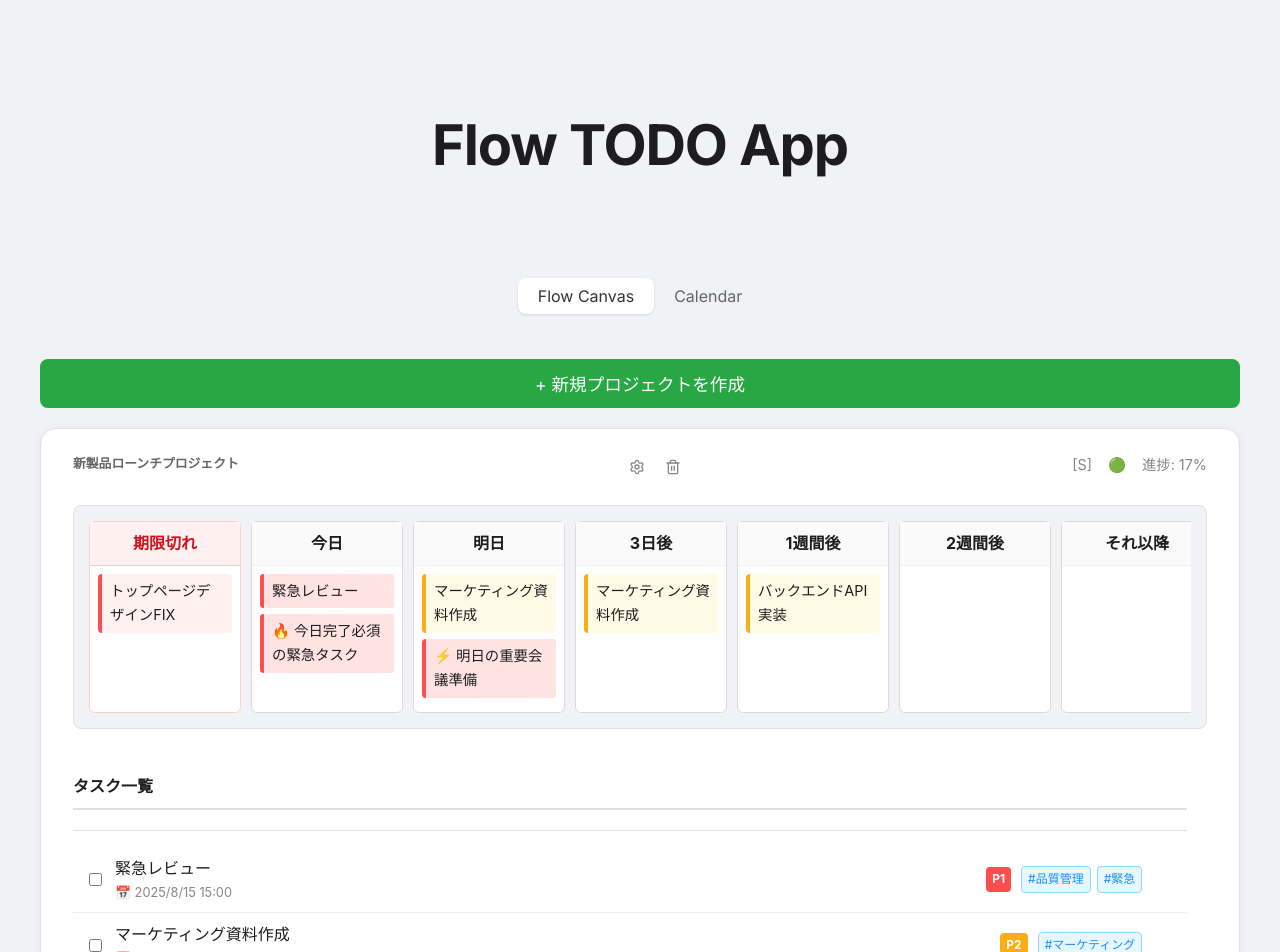
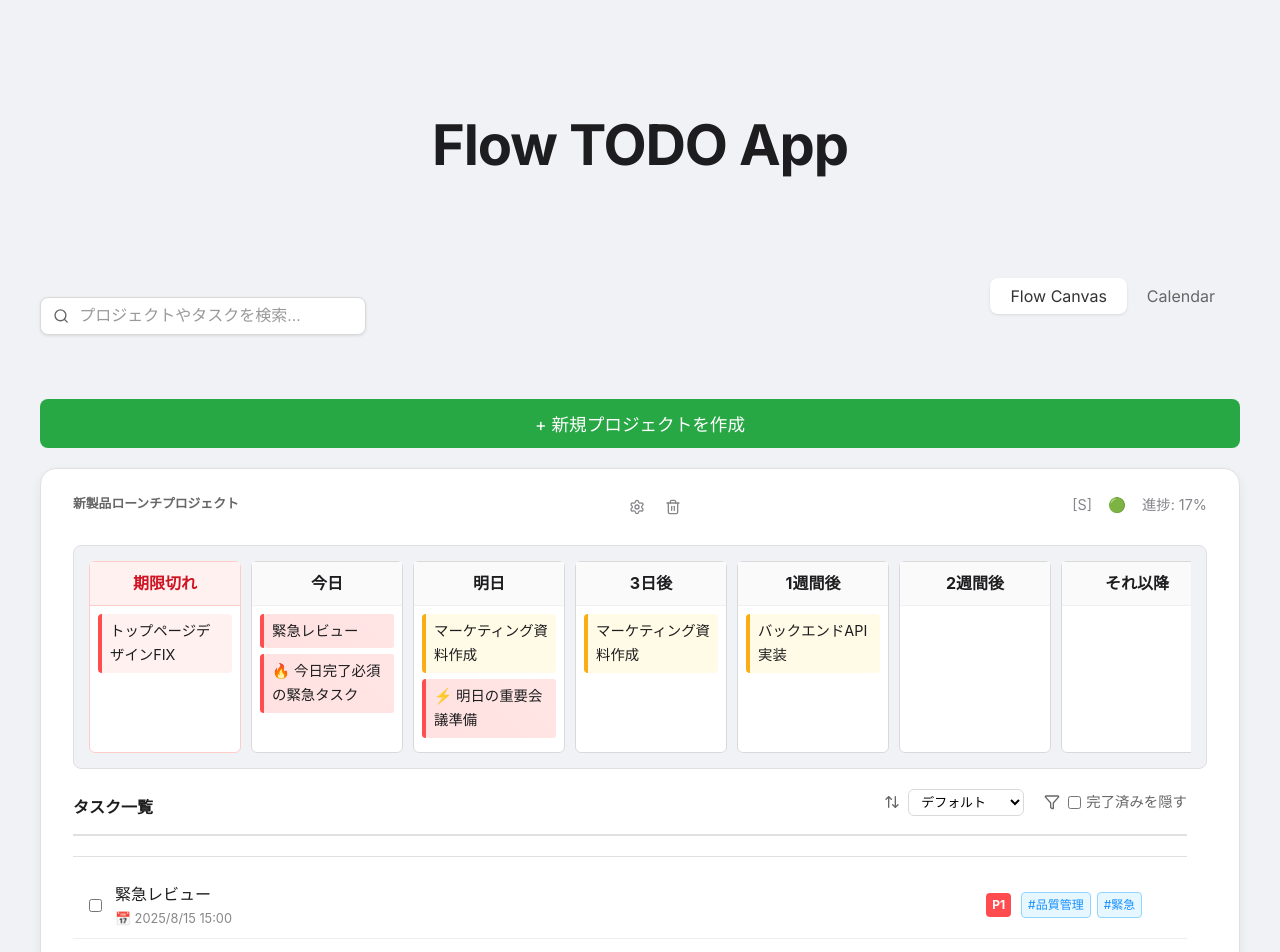
Before and after one commit to Ryoto93/New-Todo, a React (Vite) app: page / in a window 1280 px wide. Shown: the top 952 px of the page. Built offline with nearby package versions, Linux system fonts and the light colour scheme.

Commit message:
タスク検索機能

```diff
--- a/src/App.css
+++ b/src/App.css
@@ -40,3 +40,39 @@ body {
 .add-project-button-header:hover {
   background-color: #218838;
 }
+
+/* 検索バーと表示切替スイッチのレイアウト */
+.app-controls {
+  display: flex;
+  justify-content: space-between;
+  align-items: center;
+  margin-bottom: 40px;
+}
+
+.search-bar {
+  display: flex;
+  align-items: center;
+  gap: 8px;
+  background-color: #fff;
+  padding: 8px 12px;
+  border-radius: 8px;
+  border: 1px solid #d9d9d9;
+  width: 300px;
+  box-shadow: 0 1px 3px rgba(0, 0, 0, 0.1);
+}
+
+.search-bar svg {
+  color: #666;
+}
+
+.search-bar input {
+  border: none;
+  outline: none;
+  width: 100%;
+  font-size: 1em;
+  background: none;
+}
+
+.search-bar input::placeholder {
+  color: #999;
+}
--- a/src/App.tsx
+++ b/src/App.tsx
@@ -7,11 +7,13 @@ import { TaskModal } from './components/TaskModal';
 import { ViewSwitcher } from './components/ViewSwitcher';
 import type { ViewMode } from './components/ViewSwitcher';
 import { CalendarView } from './components/CalendarView';
+import { Search } from 'lucide-react';
 import './App.css';
 
 function App() {
   const { projects, toggleTaskCompletion, addTask, deleteTask, updateTask, addProject, addSubProject, updateProject, deleteProject, toggleSubtaskCompletion, addSubtask, deleteSubtask, updateTaskTimeBlock } = useProjectData();
   const [view, setView] = useState<ViewMode>('flow');
+  const [searchTerm, setSearchTerm] = useState('');
   const [modalState, setModalState] = useState<{ mode: 'edit' | 'add'; task?: Task; projectId?: string } | null>(null);
   const [projectModalState, setProjectModalState] = useState<{ mode: 'add' | 'addSub' | 'edit'; project?: Project; parentId?: string } | null>(null);
 
@@ -49,7 +51,18 @@ function App() {
       <header className="app-header">
         <h1>Flow TODO App</h1>
       </header>
-      <ViewSwitcher currentView={view} onViewChange={setView} />
+      <div className="app-controls">
+        <div className="search-bar">
+          <Search size={18} />
+          <input
+            type="text"
+            placeholder="プロジェクトやタスクを検索..."
+            value={searchTerm}
+            onChange={(e) => setSearchTerm(e.target.value)}
+          />
+        </div>
+        <ViewSwitcher currentView={view} onViewChange={setView} />
+      </div>
       {view === 'flow' ? (
         <>
           <main>
@@ -61,6 +74,7 @@ function App() {
                 key={project.id}
                 project={project}
                 level={0}
+                searchTerm={searchTerm}
                 onToggleTask={toggleTaskCompletion}
                 onAddTask={addTask}
                 onDeleteTask={deleteTask}
--- a/src/components/ProjectComponent/index.tsx
+++ b/src/components/ProjectComponent/index.tsx
@@ -1,6 +1,8 @@
+import { useState } from 'react';
 import type { Project, Task } from '../../types';
 import { TaskItem } from '../TaskItem';
 import { Timeline } from '../Timeline';
+import { TaskFilterSort, type SortOption, type FilterOptions } from '../TaskFilterSort';
 // ★ アイコンをインポート
 import { Settings, Trash2, PlusCircle } from 'lucide-react';
 import './style.css';
@@ -17,6 +19,7 @@ const getAllTasks = (project: Project): Task[] => {
 type Props = {
   project: Project;
   level: number; // 階層の深さを管理する新しいprops
+  searchTerm: string; // 検索キーワード
   onToggleTask: (taskId: string) => void; // propsの型定義を追加
   onAddTask: (projectId: string, newTask: Task) => void; // 型定義追加
   onDeleteTask: (taskId: string) => void; // 型定義追加
@@ -30,13 +33,37 @@ type Props = {
 };
 
 // ProjectCardからProjectComponentへ改名し、再帰的に自分を呼び出す
-export function ProjectComponent({ project, level, onToggleTask, onAddTask, onDeleteTask, onOpenEditModal, onOpenAddModal, onOpenAddSubProjectModal, onOpenEditProjectModal, onDeleteProject, onToggleSubtask, onUpdateTaskTimeBlock }: Props) {
+export function ProjectComponent({ project, level, searchTerm, onToggleTask, onAddTask, onDeleteTask, onOpenEditModal, onOpenAddModal, onOpenAddSubProjectModal, onOpenEditProjectModal, onDeleteProject, onToggleSubtask, onUpdateTaskTimeBlock }: Props) {
+  const [sortOption, setSortOption] = useState<SortOption>('default');
+  const [filterOptions, setFilterOptions] = useState<FilterOptions>({ hideCompleted: false });
+
   const totalTasks = getTotalTasks(project);
   const completedTasks = getCompletedTasks(project);
   const progress = totalTasks > 0 ? Math.round((completedTasks / totalTasks) * 100) : 0;
   const healthEmoji = { green: '🟢', yellow: '🟡', red: '🔴' };
   const isSubProject = level > 0;
   const allTasks = getAllTasks(project); // 全タスクを収集
+
+  // ★ 検索ロジックを追加
+  const searchString = JSON.stringify(project).toLowerCase();
+  const isVisible = searchTerm ? searchString.includes(searchTerm.toLowerCase()) : true;
+
+  if (!isVisible) {
+    return null; // 検索にヒットしない場合は何も表示しない
+  }
+
+  // ★ ソートとフィルタを適用したタスクリストを計算
+  const sortedAndFilteredTasks = [...project.tasks]
+    .filter(task => !filterOptions.hideCompleted || !task.isCompleted)
+    .sort((a, b) => {
+      if (sortOption === 'priority') {
+        return a.priority.localeCompare(b.priority);
+      }
+      if (sortOption === 'dueDate' && a.dueDate && b.dueDate) {
+        return new Date(a.dueDate).getTime() - new Date(b.dueDate).getTime();
+      }
+      return 0;
+    });
 
   return (
     <div
@@ -72,9 +99,17 @@ export function ProjectComponent({ project, level, onToggleTask, onAddTask, onDe
       {level === 0 && <Timeline tasks={allTasks} onUpdateTaskTimeBlock={onUpdateTaskTimeBlock} />} {/* 最上位のプロジェクトにのみTimelineを表示、全タスクをpropsで渡す */}
       <div className="project-contents">
         <div className="tasks-and-subprojects">
+          <div className="tasks-header">
             <h4>タスク一覧</h4>
+            <TaskFilterSort
+              sortOption={sortOption}
+              filterOptions={filterOptions}
+              onSortChange={setSortOption}
+              onFilterChange={setFilterOptions}
+            />
+          </div>
           <div className="task-list">
-                    {project.tasks.map(task =>
+            {sortedAndFilteredTasks.map(task =>
               <TaskItem key={task.id} task={task} onToggle={onToggleTask} onDelete={onDeleteTask} onOpenEditModal={onOpenEditModal} onToggleSubtask={onToggleSubtask} />
             )}
             <button className="add-task-button-simple" onClick={() => onOpenAddModal(project.id)}>
@@ -90,6 +125,7 @@ export function ProjectComponent({ project, level, onToggleTask, onAddTask, onDe
                 key={subProject.id}
                 project={subProject}
                 level={level + 1}
+                searchTerm={searchTerm}
                 onToggleTask={onToggleTask}
                 onAddTask={onAddTask}
                 onDeleteTask={onDeleteTask}
--- a/src/components/ProjectComponent/style.css
+++ b/src/components/ProjectComponent/style.css
@@ -133,3 +133,19 @@
   background-color: #ececec; /* より濃いグレー */
   color: var(--color-text-primary);
 }
+
+/* タスク一覧ヘッダーとコントロールパネルの横並びレイアウト */
+.tasks-header {
+  display: flex;
+  justify-content: space-between;
+  align-items: center;
+  border-bottom: 2px solid var(--color-border);
+  padding-bottom: 8px;
+  margin-bottom: 0; /* task-listのpadding-topと相殺 */
+}
+
+.tasks-header h4 {
+  margin: 0;
+  border: none;
+  padding: 0;
+}
--- /dev/null
+++ b/src/components/TaskFilterSort/index.tsx
@@ -0,0 +1,38 @@
+import { Filter, ArrowUpDown } from 'lucide-react';
+import './style.css';
+
+export type SortOption = 'default' | 'priority' | 'dueDate';
+export type FilterOptions = { hideCompleted: boolean };
+
+type Props = {
+  sortOption: SortOption;
+  filterOptions: FilterOptions;
+  onSortChange: (option: SortOption) => void;
+  onFilterChange: (options: FilterOptions) => void;
+};
+
+export function TaskFilterSort({ sortOption, filterOptions, onSortChange, onFilterChange }: Props) {
+  return (
+    <div className="task-controls">
+      <div className="control-group">
+        <ArrowUpDown size={16} />
+        <select value={sortOption} onChange={(e) => onSortChange(e.target.value as SortOption)}>
+          <option value="default">デフォルト</option>
+          <option value="priority">優先度順</option>
+          <option value="dueDate">期限が近い順</option>
+        </select>
+      </div>
+      <div className="control-group">
+        <Filter size={16} />
+        <label>
+          <input
+            type="checkbox"
+            checked={filterOptions.hideCompleted}
+            onChange={(e) => onFilterChange({ ...filterOptions, hideCompleted: e.target.checked })}
+          />
+          完了済みを隠す
+        </label>
+      </div>
+    </div>
+  );
+}
--- /dev/null
+++ b/src/components/TaskFilterSort/style.css
@@ -0,0 +1,42 @@
+.task-controls {
+  display: flex;
+  align-items: center;
+  gap: 20px;
+  margin-bottom: 10px;
+  font-size: 0.9em;
+}
+
+.control-group {
+  display: flex;
+  align-items: center;
+  gap: 8px;
+  color: #666;
+}
+
+.control-group select {
+  background: none;
+  border: 1px solid #d9d9d9;
+  border-radius: 6px;
+  padding: 4px 8px;
+  font-size: 0.9em;
+  cursor: pointer;
+}
+
+.control-group select:focus {
+  outline: none;
+  border-color: #1890ff;
+  box-shadow: 0 0 0 2px rgba(24, 144, 255, 0.2);
+}
+
+.control-group label {
+  display: flex;
+  align-items: center;
+  gap: 5px;
+  cursor: pointer;
+  user-select: none;
+}
+
+.control-group input[type="checkbox"] {
+  margin: 0;
+  cursor: pointer;
+}
```
Lines whose indentation alone changed are shown as unchanged.
